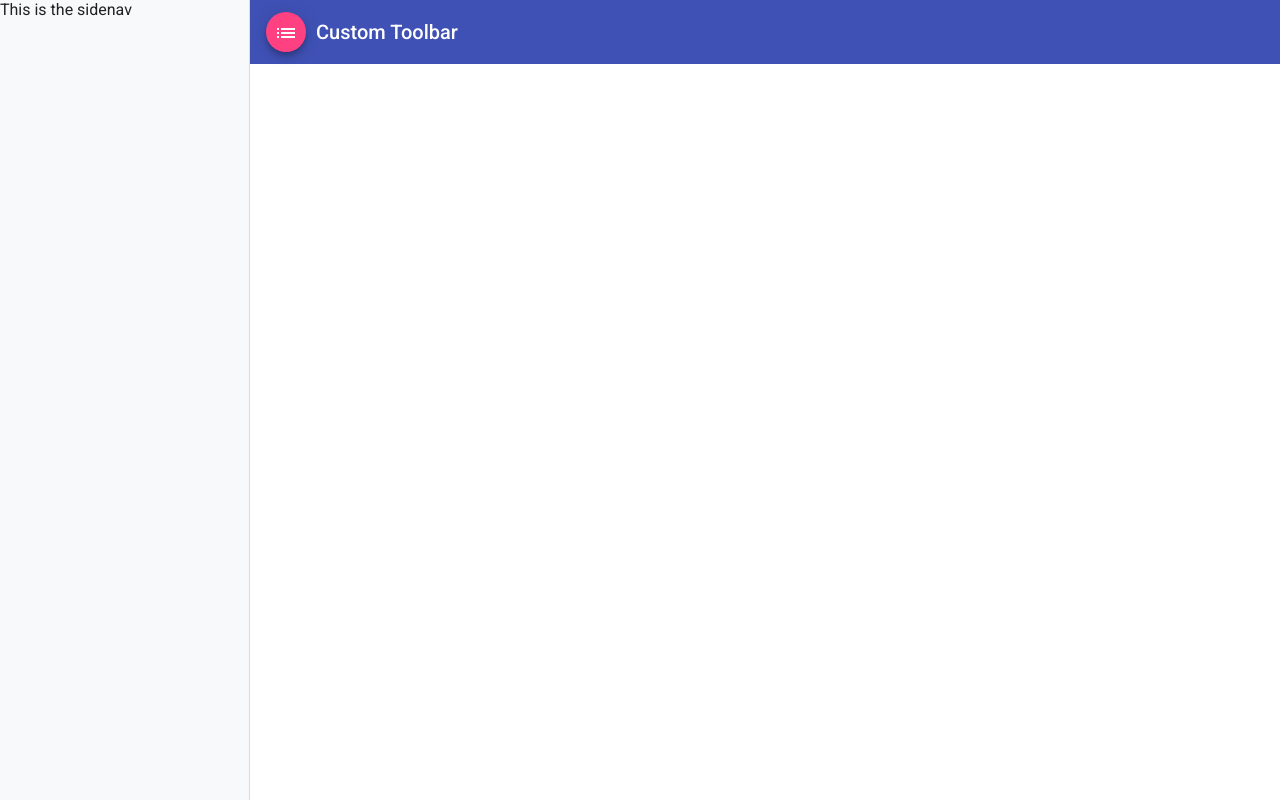
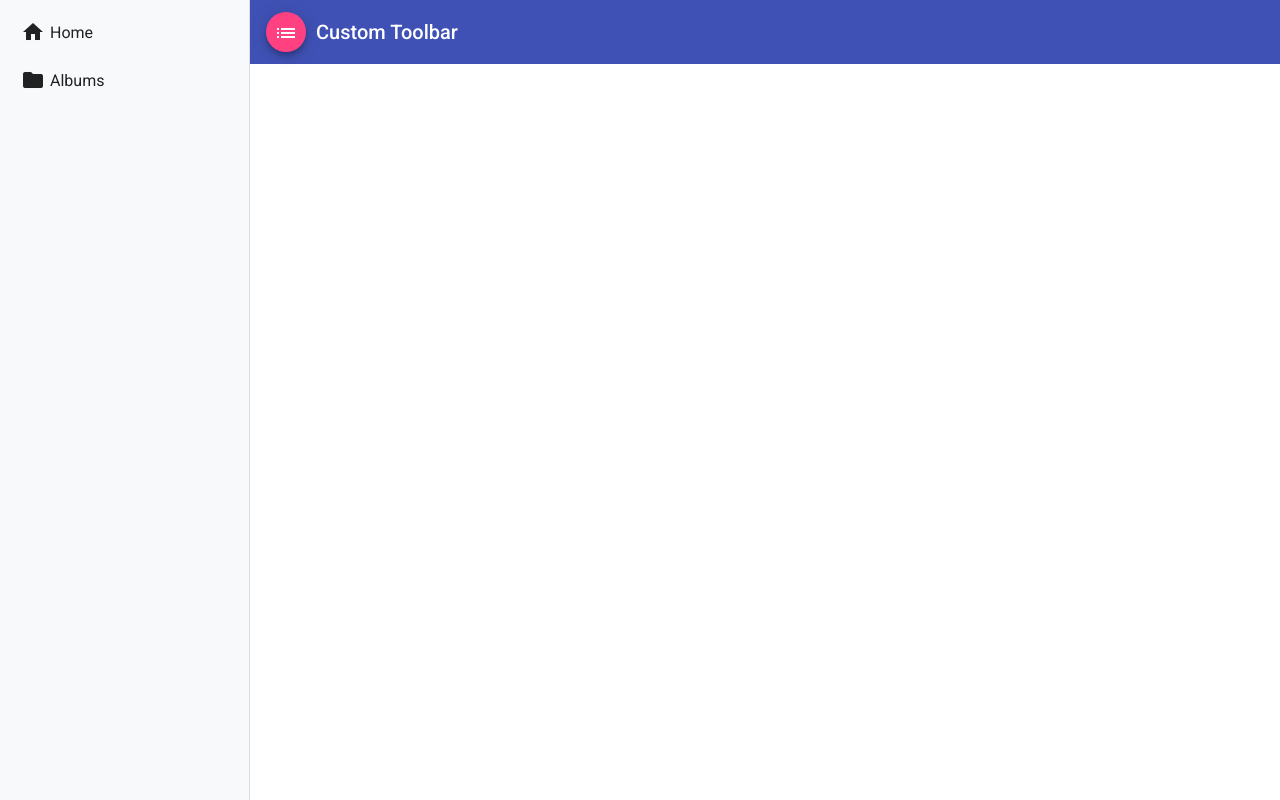
Before and after one commit to ajspeller/family-photo-sharing-app, an Angular app: page / in a window 1280 px wide. Built offline with nearby package versions, Linux system fonts and the light colour scheme.

Commit message:
Added Navigation

```diff
--- a/src/app/app.component.html
+++ b/src/app/app.component.html
@@ -1,5 +1,14 @@
 <mat-sidenav-container class="main-container">
-  <mat-sidenav mode="side" [opened]="navBarOpen">This is the sidenav</mat-sidenav>
+  <mat-sidenav mode="side" [opened]="navBarOpen">
+    <mat-nav-list>
+      <a mat-list-item routerLink="/">
+        <mat-icon style="margin: 0 5px 0 5px">home</mat-icon>Home
+      </a>
+      <a mat-list-item routerLink="/albums">
+        <mat-icon style="margin: 0 5px 0 5px">folder</mat-icon>Albums
+      </a>
+    </mat-nav-list>
+  </mat-sidenav>
   <mat-sidenav-content>
     <app-toolbar (navToggle)="toggleNav()"></app-toolbar>
     <div style="margin-left: 10px;">
```
Also changed, not shown: src/app/app.module.ts (+5 -2 lines).
